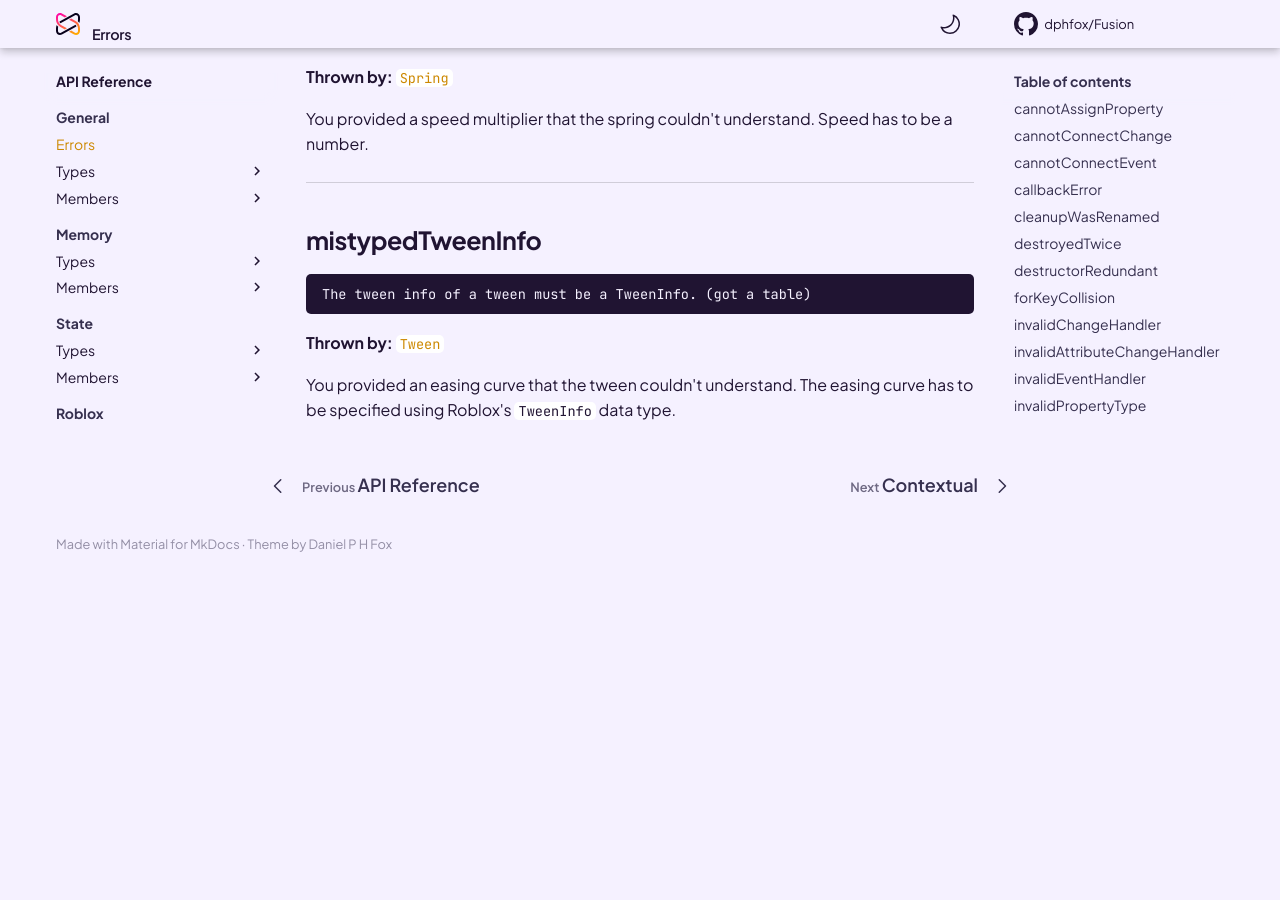
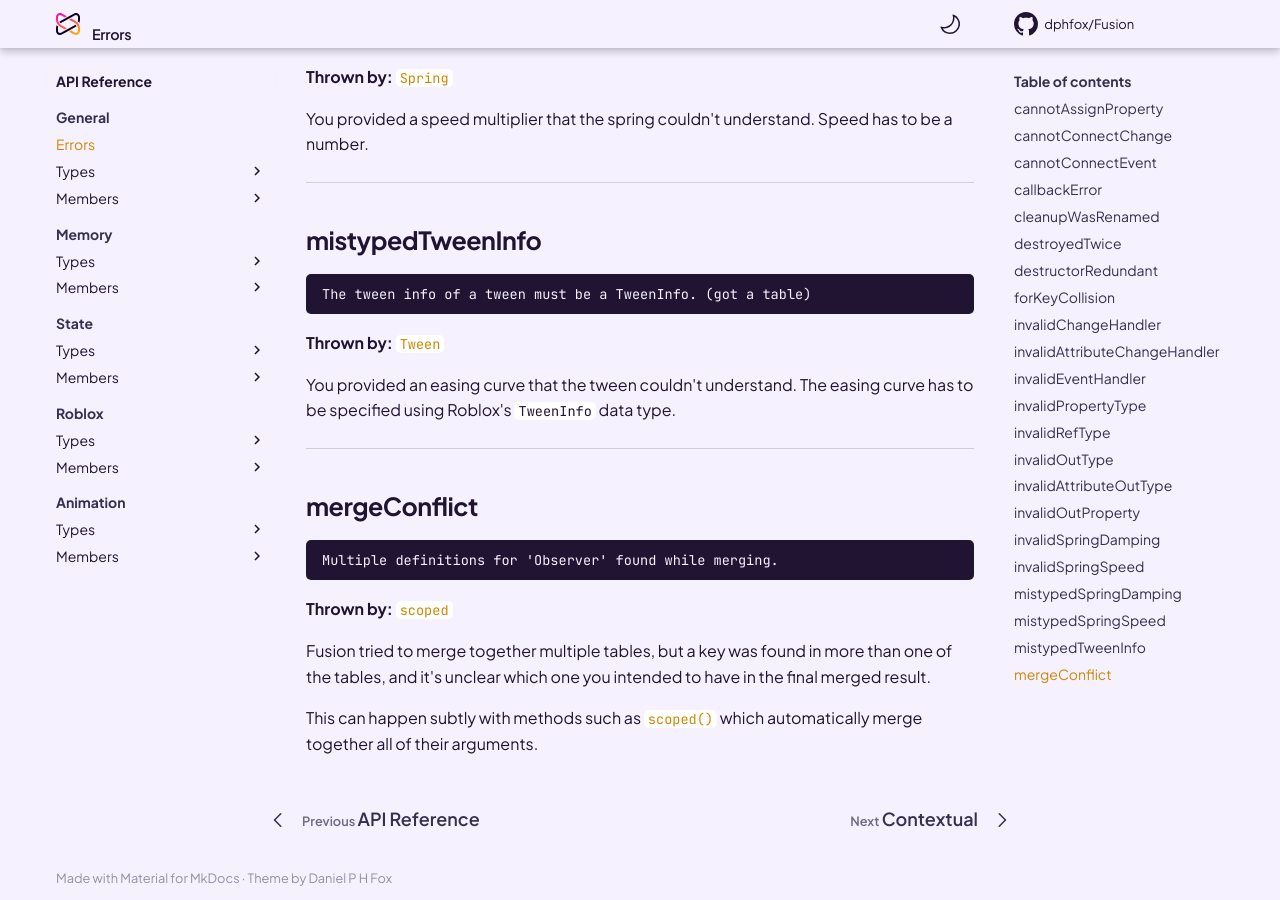
Before and after one commit to dphfox/Fusion, an MkDocs documentation site: the page built from docs/api-reference/general/errors.md, in a window 1280 px wide and 900 px high, scrolled down 6150 px. Built offline with MkDocs 1.6.1 and Material for MkDocs 9.7.7, drawn with Linux system fonts in a browser that asks for light colours; comment, search, counter and statistics services are not loaded; the version menu is left out; before the commit the page ends 6717 px from its top, so only the background shows below that.

Commit message:
mergeConflict error

````diff
--- a/docs/api-reference/general/errors.md
+++ b/docs/api-reference/general/errors.md
@@ -431,3 +431,25 @@ The tween info of a tween must be a TweenInfo. (got a table)
 You provided an easing curve that the tween couldn't understand. The easing
 curve has to be specified using Roblox's `TweenInfo` data type.
 </div>
+
+-----
+
+<div class="fusiondoc-error-api-section" markdown>
+
+## mergeConflict
+
+```
+Multiple definitions for 'Observer' found while merging.
+```
+
+**Thrown by:**
+[`scoped`](../../memory/members/scoped)
+
+Fusion tried to merge together multiple tables, but a key was found in more than
+one of the tables, and it's unclear which one you intended to have in the final
+merged result.
+
+This can happen subtly with methods such as
+[`scoped()`](../../memory/members/scoped) which automatically merge together all
+of their arguments.
+</div>
````
